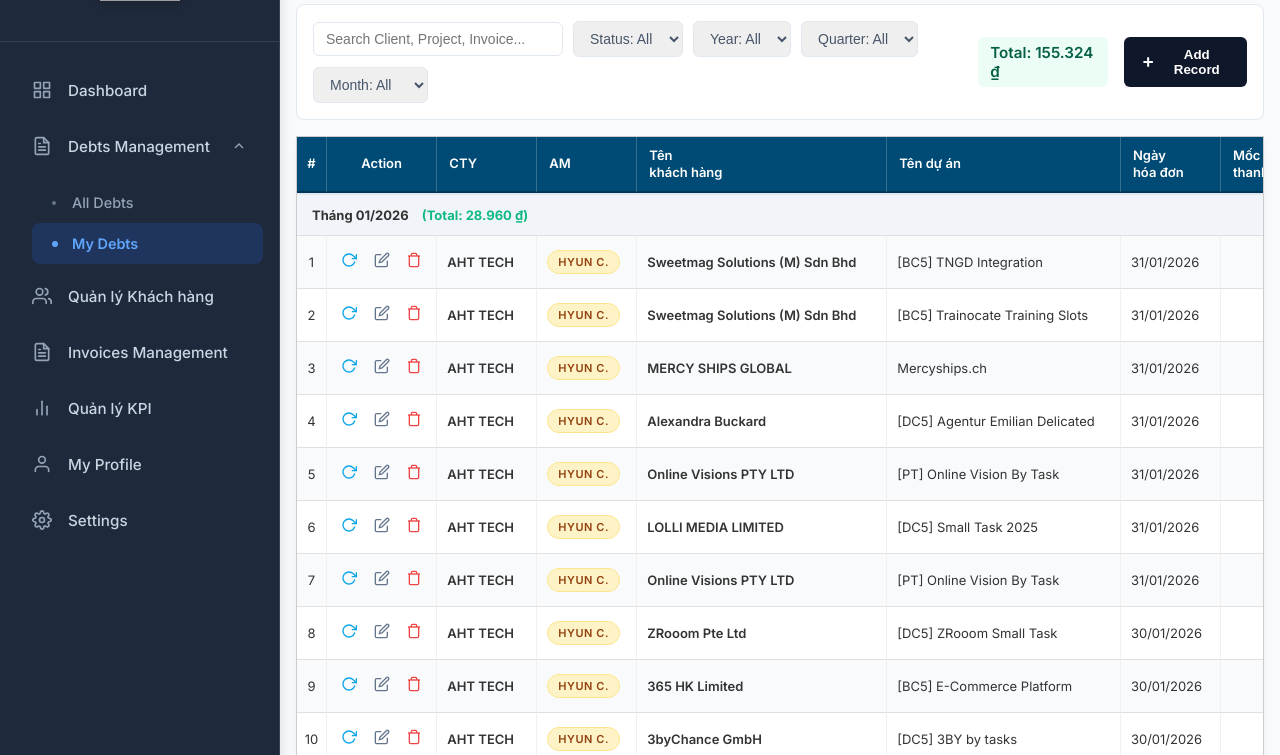
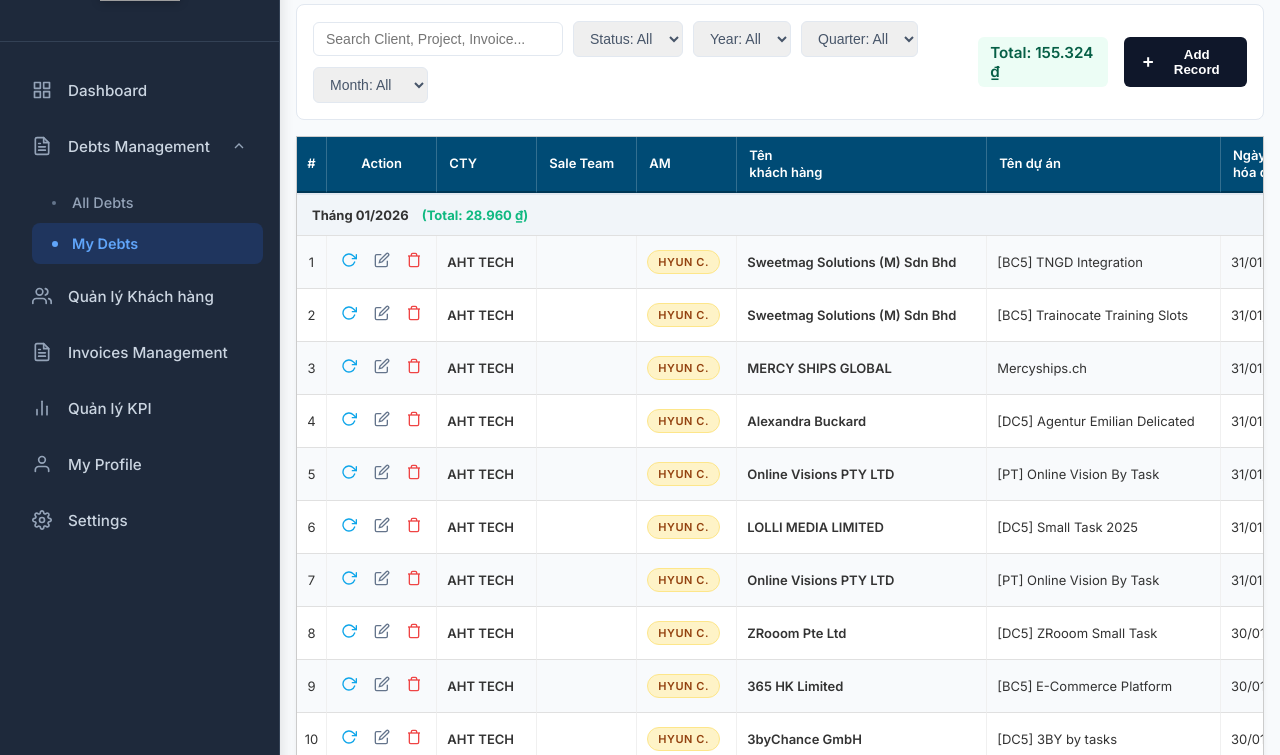
Before and after one commit to onextCopilot/ahtkpi, a PHP site: page /AHT/my-debt in a window 1280 px wide. Shown: the part 99-854 px from the top of the page. Run offline with PHP 8.4, Linux system fonts and the light colour scheme; a user stored in the database is signed in; data comes from the database, SQL or seed files in the repository; tables that the repository leaves empty or names only in its code hold one stand-in row (values such as "Sample post"); grey boxes are pictures that could not be loaded.

Commit message:
Add Sale Team to My Debts as a separate column from Company

```diff
--- a/modules/my_debt/index.php
+++ b/modules/my_debt/index.php
@@ -26,6 +26,7 @@ if ($table_check->num_rows == 0) {
     $sql = "CREATE TABLE debts (
         id INT AUTO_INCREMENT PRIMARY KEY,
         company VARCHAR(50) DEFAULT 'AHT TECH',
+        sale_team VARCHAR(100),
         am VARCHAR(100),
         client_name VARCHAR(255),
         project_name VARCHAR(255),
@@ -56,6 +57,7 @@ if ($_SERVER['REQUEST_METHOD'] === 'POST') {
     // ADD & EDIT
     if (isset($_POST['action']) && ($_POST['action'] === 'add' || $_POST['action'] === 'edit')) {
         $company = $_POST['company'] ?? 'AHT TECH';
+        $sale_team = $_POST['sale_team'] ?? '';
         $am = $_POST['am'];
         $client = $_POST['client_name'];
         $project = $_POST['project_name'];
@@ -79,13 +81,13 @@ if ($_SERVER['REQUEST_METHOD'] === 'POST') {
         $prod_stat = $_POST['production_status'] ?? '';
 
         if ($_POST['action'] === 'add') {
-            $stmt = $conn->prepare("INSERT INTO debts (company, am, client_name, project_name, payment_milestone, expected_prod_date, expected_payment_date, invoice_status_class, amount, currency, invoice_status, vat_invoice, invoice_date, payment_status, payment_month, weekly_update, am_notes, delivery_notes, production_status, pl_class) VALUES (?, ?, ?, ?, ?, ?, ?, ?, ?, ?, ?, ?, ?, ?, ?, ?, ?, ?, ?, ?)");
-            $stmt->bind_param("ssssssssdsssssssssss", $company, $am, $client, $project, $milestone, $prod_date, $pay_date, $inv_class, $amount, $currency_val, $inv_stat, $vat, $invoice_date_val, $pay_stat, $pay_month, $weekly, $am_note, $del_note, $prod_stat, $pl);
+            $stmt = $conn->prepare("INSERT INTO debts (company, sale_team, am, client_name, project_name, payment_milestone, expected_prod_date, expected_payment_date, invoice_status_class, amount, currency, invoice_status, vat_invoice, invoice_date, payment_status, payment_month, weekly_update, am_notes, delivery_notes, production_status, pl_class) VALUES (?, ?, ?, ?, ?, ?, ?, ?, ?, ?, ?, ?, ?, ?, ?, ?, ?, ?, ?, ?, ?)");
+            $stmt->bind_param("ssssssssssdsssssssssss", $company, $sale_team, $am, $client, $project, $milestone, $prod_date, $pay_date, $inv_class, $amount, $currency_val, $inv_stat, $vat, $invoice_date_val, $pay_stat, $pay_month, $weekly, $am_note, $del_note, $prod_stat, $pl);
         } else {
             // Edit
             $id = intval($_POST['id']);
-            $stmt = $conn->prepare("UPDATE debts SET company=?, am=?, client_name=?, project_name=?, payment_milestone=?, expected_prod_date=?, expected_payment_date=?, invoice_status_class=?, amount=?, currency=?, invoice_status=?, vat_invoice=?, invoice_date=?, payment_status=?, payment_month=?, weekly_update=?, am_notes=?, delivery_notes=?, production_status=?, pl_class=? WHERE id=?");
-            $stmt->bind_param("ssssssssdsssssssssssi", $company, $am, $client, $project, $milestone, $prod_date, $pay_date, $inv_class, $amount, $currency_val, $inv_stat, $vat, $invoice_date_val, $pay_stat, $pay_month, $weekly, $am_note, $del_note, $prod_stat, $pl, $id);
+            $stmt = $conn->prepare("UPDATE debts SET company=?, sale_team=?, am=?, client_name=?, project_name=?, payment_milestone=?, expected_prod_date=?, expected_payment_date=?, invoice_status_class=?, amount=?, currency=?, invoice_status=?, vat_invoice=?, invoice_date=?, payment_status=?, payment_month=?, weekly_update=?, am_notes=?, delivery_notes=?, production_status=?, pl_class=? WHERE id=?");
+            $stmt->bind_param("ssssssssssdsssssssssssi", $company, $sale_team, $am, $client, $project, $milestone, $prod_date, $pay_date, $inv_class, $amount, $currency_val, $inv_stat, $vat, $invoice_date_val, $pay_stat, $pay_month, $weekly, $am_note, $del_note, $prod_stat, $pl, $id);
         }
 
         if ($stmt->execute()) {
@@ -917,6 +919,7 @@ if ($res_dept && $res_dept->num_rows > 0) {
                                     #</th>
                                 <th style="text-align:center; width: 80px;">Action</th>
                                 <th>CTY</th>
+                                <th>Sale Team</th>
                                 <th>AM</th>
                                 <th>Tên<br>khách hàng</th>
                                 <th>Tên dự án</th>
@@ -941,7 +944,7 @@ if ($res_dept && $res_dept->num_rows > 0) {
                             <?php $globalIdx = 1; ?>
                             <?php foreach ($groupedDebts as $monthName => $monthItems): ?>
                                 <tr class="group-header">
-                                    <td colspan="19">
+                                    <td colspan="20">
                                         Tháng <?php echo $monthName; ?>
                                         <span class="group-total">(Total:
                                             <?php echo formatVND($monthTotals[$monthName]); ?>)</span>
@@ -991,6 +994,7 @@ if ($res_dept && $res_dept->num_rows > 0) {
                                             </form>
                                         </td>
                                         <td class="cell-company"><?php echo htmlspecialchars($d['company']); ?></td>
+                                        <td><?php echo htmlspecialchars($d['sale_team'] ?? ''); ?></td>
                                         <td>
                                             <?php
                                             // Format AM Badge
@@ -1165,10 +1169,17 @@ if ($res_dept && $res_dept->num_rows > 0) {
                     <input type="hidden" name="delivery_notes" id="delivery_notes_input">
                     <input type="hidden" name="invoice_status" id="invoice_status_input">
 
-                    <div class="form-row">
                         <div class="form-group">
-                            <label>Sale Team / Company</label>
+                            <label>Company</label>
                             <select name="company" id="company">
+                                <option value="AHT TECH">AHT TECH</option>
+                                <option value="A1VN">A1VN</option>
+                                <option value="A1C MY">A1C MY</option>
+                            </select>
+                        </div>
+                        <div class="form-group">
+                            <label>Sale Team</label>
+                            <select name="sale_team" id="sale_team">
                                 <?php foreach ($sale_teams as $team): ?>
                                     <option value="<?php echo htmlspecialchars($team); ?>">
                                         <?php echo htmlspecialchars($team); ?>
@@ -1176,6 +1187,9 @@ if ($res_dept && $res_dept->num_rows > 0) {
                                 <?php endforeach; ?>
                             </select>
                         </div>
+                    </div>
+
+                    <div class="form-row">
                         <div class="form-group">
                             <label>AM</label>
                             <select name="am" id="am">
@@ -1330,23 +1344,25 @@ if ($res_dept && $res_dept->num_rows > 0) {
                 document.getElementById('btnDelete').style.display = "block";
 
                 // Populate fields
-                // Handle Sale Team / Company Dropdown safely
-                const companySelect = document.getElementById('company');
-                const compVal = data.company || 'AHT TECH';
-                let compExists = false;
-                for (let i = 0; i < companySelect.options.length; i++) {
-                    if (companySelect.options[i].value === compVal) {
-                        compExists = true;
+                document.getElementById('company').value = data.company || 'AHT TECH';
+
+                // Handle Sale Team Dropdown safely
+                const saleTeamSelect = document.getElementById('sale_team');
+                const stVal = data.sale_team || '';
+                let stExists = false;
+                for (let i = 0; i < saleTeamSelect.options.length; i++) {
+                    if (saleTeamSelect.options[i].value === stVal) {
+                        stExists = true;
                         break;
                     }
                 }
-                if (!compExists && compVal) {
+                if (!stExists && stVal) {
                     const opt = document.createElement('option');
-                    opt.value = compVal;
-                    opt.text = compVal;
-                    companySelect.add(opt);
+                    opt.value = stVal;
+                    opt.text = stVal;
+                    saleTeamSelect.add(opt);
                 }
-                companySelect.value = compVal;
+                saleTeamSelect.value = stVal;
 
                 // Handle AM Dropdown safely
                 const amSelect = document.getElementById('am');
```
